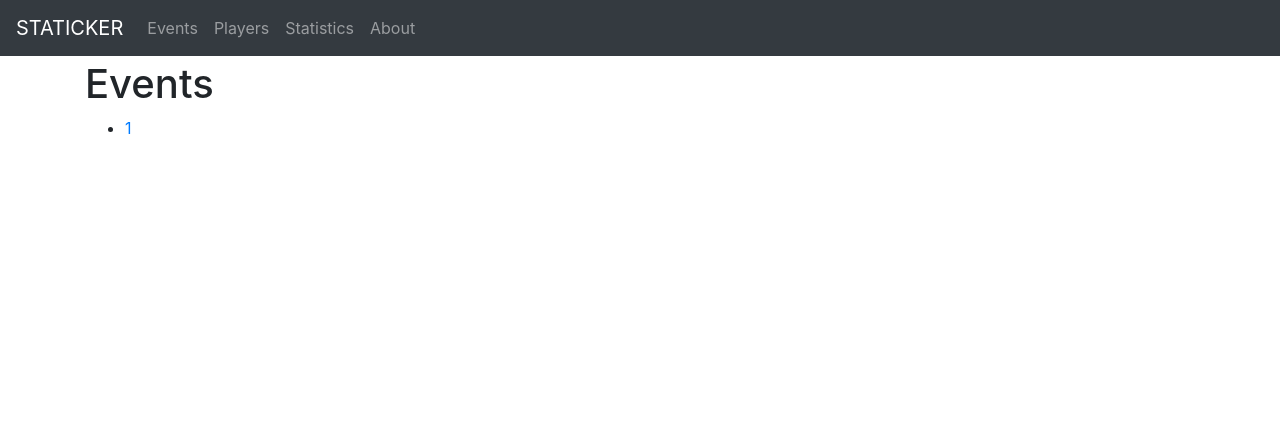
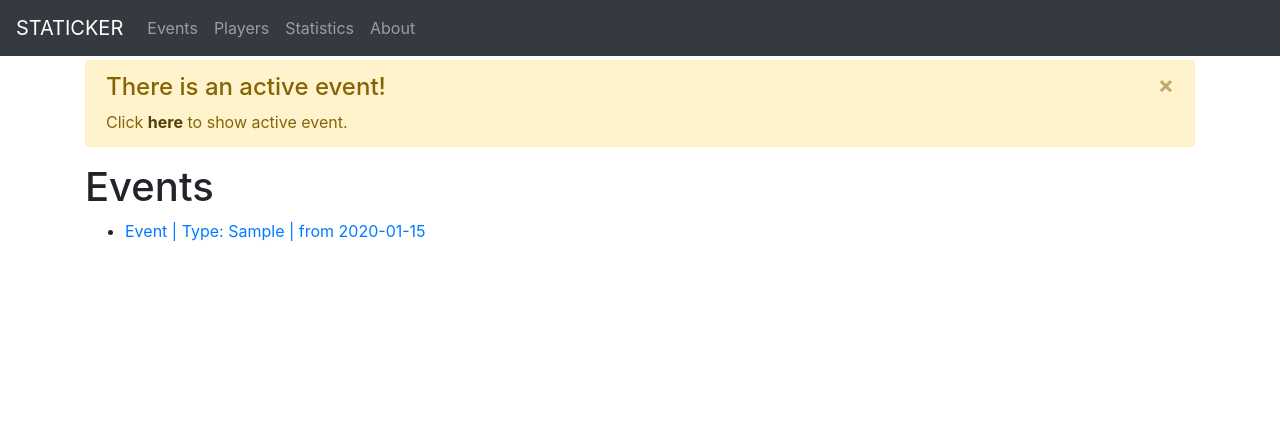
Before and after one commit to leuchtum/staticker, a FastAPI app: page /events-overview in a window 1280 px wide. Shown: the top 440 px of the page. Run offline with FastAPI, Linux system fonts and the light colour scheme; tables that the repository leaves empty hold one stand-in row (Sample ...).

Commit message:
implemented manager

```diff
--- a/staticker/app.py
+++ b/staticker/app.py
@@ -5,33 +5,62 @@ from fastapi.templating import Jinja2Templates
 import starlette.status as status
 from . import core
 from .collections import PlayerCollection, EventCollection
+from .manager import manager
+
+
+##############################################################
+
 
 active_event = None
-active_game = core.Game[1]
+active_game = None
 
-templates = Jinja2Templates(directory="staticker/templates")
+
+##############################################################
 
 
 async def not_found(_, exc):
     with open("staticker/templates/404.html") as f:
         content = f.read()
         return HTMLResponse(content, status_code=exc.status_code)
-exceptions = {
-    404: not_found
-}
 
+exceptions = {404: not_found}
 app = FastAPI(exception_handlers=exceptions)
 app.mount("/static", StaticFiles(directory="staticker/static"), name="static")
+templates = Jinja2Templates(directory="staticker/templates")
+
+
+##############################################################
 
 
 @app.get("/", response_class=HTMLResponse)
 async def app_root(request: Request):
-    return templates.TemplateResponse("home.html", {"request": request, "active_event": active_event, "active_game": active_game})
+    dic = {
+        "request": request,
+        "active_event": manager.get_active_event(),
+        "active_game": manager.get_active_game()
+    }
+    return templates.TemplateResponse("home.html", dic)
 
 
 @app.get("/about", response_class=HTMLResponse)
 async def app_about(request: Request):
-    return templates.TemplateResponse("about.html", {"request": request})
+    dic = {"request": request}
+    return templates.TemplateResponse("about.html", dic)
+
+
+##############################################################
+
+
+@app.get("/events-overview", response_class=HTMLResponse)
+async def app_events_overview(request: Request):
+    ec = EventCollection()
+    ec.load_all()
+    dic = {
+        "request": request,
+        "events": ec.get_events(),
+        "active_event":manager.get_active_event()
+    }
+    return templates.TemplateResponse("events-overview.html", dic)
 
 
 @app.get("/event/{event_id}", response_class=HTMLResponse)
@@ -40,7 +69,62 @@ async def app_event(request: Request, event_id: str):
         ev = core.get_event_by_id(event_id)
     except:
         raise HTTPException(status_code=404, detail="Event not found")
-    return templates.TemplateResponse("event.html", {"request": request, "event": ev})
+    dic = {"request": request, "event": ev}
+    return templates.TemplateResponse("event.html", dic)
+
+
+##############################################################
+
+
+@app.get("/player-overview", response_class=HTMLResponse)
+async def app_player_overview(request: Request):
+    pc = PlayerCollection()
+    pc.load_all(sort_by="name")
+    p = pc.get_player()
+    dic = {"request": request, "players": p}
+    return templates.TemplateResponse("player-overview.html", dic)
+
+
+@app.get("/player/{player_id}", response_class=HTMLResponse)
+async def app_player(request: Request, player_id: str, alert: bool = False):
+    try:
+        p = core.get_player_by_id(player_id)
+    except:
+        raise HTTPException(status_code=404, detail="Player not found")
+    dic = {"request": request, "player": p, "alert": alert}
+    return templates.TemplateResponse("player.html", dic)
+
+
+##############################################################
+
+
+@app.get("/new-player", response_class=HTMLResponse)
+async def app_new_player(request: Request, alert: bool = False):
+    dic = {"request": request, "alert": alert}
+    return templates.TemplateResponse("new_player.html", dic)
+
+
+@app.post("/new-player/submit")
+async def app_new_player_submit(_: Request, name: str = Form(...)):
+    p = core.Player(name=name)
+    code = status.HTTP_302_FOUND
+    try:
+        p.save()
+    except:
+        return RedirectResponse(url='/new-player?alert=1', status_code=code)
+    return RedirectResponse(url=f"/player/{p.id}?alert=1", status_code=code)
+
+
+##############################################################
+
+
+@app.get("/statistics-overview", response_class=HTMLResponse)
+async def app_statistics_overview(request: Request):
+    dic = {"request": request}
+    return templates.TemplateResponse("statistics.html", dic)
+
+
+##############################################################
 
 
 @app.get("/game/{game_id}", response_class=HTMLResponse)
@@ -49,49 +133,5 @@ async def app_game(request: Request, game_id: str):
         g = core.get_game_by_id(game_id)
     except:
         raise HTTPException(status_code=404, detail="Game not found")
-    return templates.TemplateResponse("game.html", {"request": request, "game": g})
-
-
-@app.get("/player/{player_id}", response_class=HTMLResponse)
-async def app_player(request: Request, player_id: str, alert: bool = False):
-    try:
-        p = core.get_player_by_id(player_id)
-    except:
-        raise HTTPException(status_code=404, detail="Player not found")
-    return templates.TemplateResponse("player.html", {"request": request, "player": p, "alert": alert})
-
-
-@app.get("/events-overview", response_class=HTMLResponse)
-async def app_events_overview(request: Request):
-    ec = EventCollection()
-    ec.load_all()
-    events = ec.get_events()
-    return templates.TemplateResponse("events-overview.html", {"request": request, "events": events})
-
-
-@app.get("/player-overview", response_class=HTMLResponse)
-async def app_player_overview(request: Request):
-    pc = PlayerCollection()
-    pc.load_all(sort_by="name")
-    p = pc.get_player()
-    return templates.TemplateResponse("player-overview.html", {"request": request, "players": p})
-
-
-@app.get("/statistics-overview", response_class=HTMLResponse)
-async def app_statistics_overview(request: Request):
-    return templates.TemplateResponse("statistics.html", {"request": request})
-
-
-@app.get("/new-player", response_class=HTMLResponse)
-async def app_new_player(request: Request, alert: bool = False):
-    return templates.TemplateResponse("new_player.html", {"request": request, "alert": alert})
-
-
-@app.post("/new-player/submit")
-async def app_new_player_submit(_: Request, name: str = Form(...)):
-    p = core.Player(name=name)
-    try:
-        p.save()
-    except:
-        return RedirectResponse(url='/new-player?alert=1', status_code=status.HTTP_302_FOUND)
-    return RedirectResponse(url=f"/player/{p.id}?alert=1", status_code=status.HTTP_302_FOUND)
+    dic = {"request": request, "game": g}
+    return templates.TemplateResponse("game.html", dic)
--- a/staticker/collections.py
+++ b/staticker/collections.py
@@ -1,4 +1,5 @@
 from .core import Event, Player, get_player_by_id, get_player_by_name
+from peewee import fn
 
 
 class PlayerCollection:
@@ -9,7 +10,7 @@ class PlayerCollection:
         if sort_by is None:
             self.player = [p for p in Player.select()]
         elif sort_by == "name":
-            self.player = [p for p in Player.select().order_by(Player.name)]
+            self.player = [p for p in Player.select().order_by(fn.Lower(Player.name))]
 
     def get_names(self):
         return [p.name for p in self.player]
--- a/staticker/core.py
+++ b/staticker/core.py
@@ -19,36 +19,83 @@ class BaseModel(Model):
 
 
 class Event(BaseModel):
+    created = DateTimeField(default=datetime.now)
     mode = CharField()
     elements = JSONField(default={"p": [], "g": []})
+    active = BooleanField(default=False)
 
     def add_player(self, player):
-        for p in player:
-            if p.id not in self.elements["p"]:
-                self.elements["p"].append(p.id)
+        if self._is_active():
+            for p in player:
+                if p.id not in self.elements["p"]:
+                    self.elements["p"].append(p.id)
 
-        self.save()
+            self.save()
 
     def add_game(self, game):
-        if self.mode == "free":
-            existing_games = get_multiple_games_by_id(self.elements["g"])
-            for g in existing_games:
-                if not g.finished:
-                    msg = (
-                        "Attempted to add a new game, "
-                        f"although game with id {g.id} "
-                        "has not yet been finished."
-                    )
-                    raise(Exception(msg))
+        if not game.id:
+            msg = (
+                "Game has no ID and cannot be added to event."
+            )
+            raise Exception(msg)
 
-            for pid in game.get_player_ids():
-                if pid not in self.elements["p"]:
-                    msg = f"Player with id {pid} not in this event."
-                    raise(Exception(msg))
+        if self._is_active():
+            if self.mode == "free":
+                existing_games = get_multiple_games_by_id(self.elements["g"])
+                for g in existing_games:
+                    if not g.finished:
+                        msg = (
+                            "Attempted to add a new game, "
+                            f"although game with id {g.id} "
+                            "has not yet been finished."
+                        )
+                        raise(Exception(msg))
 
-            self.elements["g"].append(game.id)
+                for pid in game.get_player_ids():
+                    if pid not in self.elements["p"]:
+                        msg = f"Player with id {pid} not in this event."
+                        raise(Exception(msg))
 
-        self.save()
+                self.elements["g"].append(game.id)
+
+            self.save()
+
+    def _is_active(self):
+        if self.active:
+            return True
+        else:
+            raise(Exception("Event is not active."))
+
+    def activate(self):
+        if not self.active:
+            active_ev_ids = [
+                ev.id for ev in Event.select().where(Event.active == True)]
+            active_ev_ids = [evid for evid in active_ev_ids if evid != self.id]
+            if active_ev_ids:
+                msg = (
+                    "Can not activate event, "
+                    "because there exists an active event "
+                    f"with ID {active_ev_ids[0]}."
+                )
+                raise(Exception(msg))
+            self.active = True
+            self.save()
+
+    def deactivate(self):
+        games = self.get_active_game()
+        if games:
+            msg = (
+                "Event can not be deactivated, because "
+                f"there is an active game with ID {games[0]}"
+            )
+            raise(Exception(msg))
+        else:
+            self.active = False
+            self.save()
+
+    def get_active_game(self):
+        games = get_multiple_games_by_id(self.elements["g"])
+        return [g for g in games if g.finished == False]
 
 
 #################################################################
--- /dev/null
+++ b/staticker/manager.py
@@ -0,0 +1,24 @@
+from .core import Event
+
+
+class Manager:
+    def __init__(self):
+        self._update_active_event()
+
+    def _update_active_event(self):
+        query = Event.select().where(Event.active == True)
+        try:
+            self.active_event = query.get()
+        except:
+            self.active_event = None
+
+    def get_active_event(self):
+        self._update_active_event()
+        return self.active_event
+
+    def get_active_game(self):
+        ev = self.get_active_event()
+        if ev:
+            return ev.get_active_game()
+
+manager = Manager()
--- a/staticker/templates/events-overview.html
+++ b/staticker/templates/events-overview.html
@@ -3,11 +3,20 @@
 {% block title %}events overview{% endblock %}
 
 {% block content %}
+{% if active_event %}
+<div class="alert alert-warning alert-dismissible" role="alert">
+    <h4 class="alert-heading">There is an active event!</h4>
+    Click <a href="/event/{{ active_event.id }}" class="alert-link">here</a> to show active event.
+    <button type="button" class="close" data-dismiss="alert" aria-label="Close">
+        <span aria-hidden="true">&times;</span>
+    </button>
+</div>
+{% endif %}
 <h1>Events</h1>
 <ul>
   {% for ev in events %}
   <li>
-    <a href="/event/{{ ev.id }}">{{ ev.id }}</a>
+    <a href="/event/{{ ev.id }}">Event | Type: {{ ev.mode }} | from {{ ev.created.date() }}</a>
   </li>
   {% endfor %}
 </ul>
```
Also changed, not shown: tests/syntheticdata.py (+2 -0 lines).
